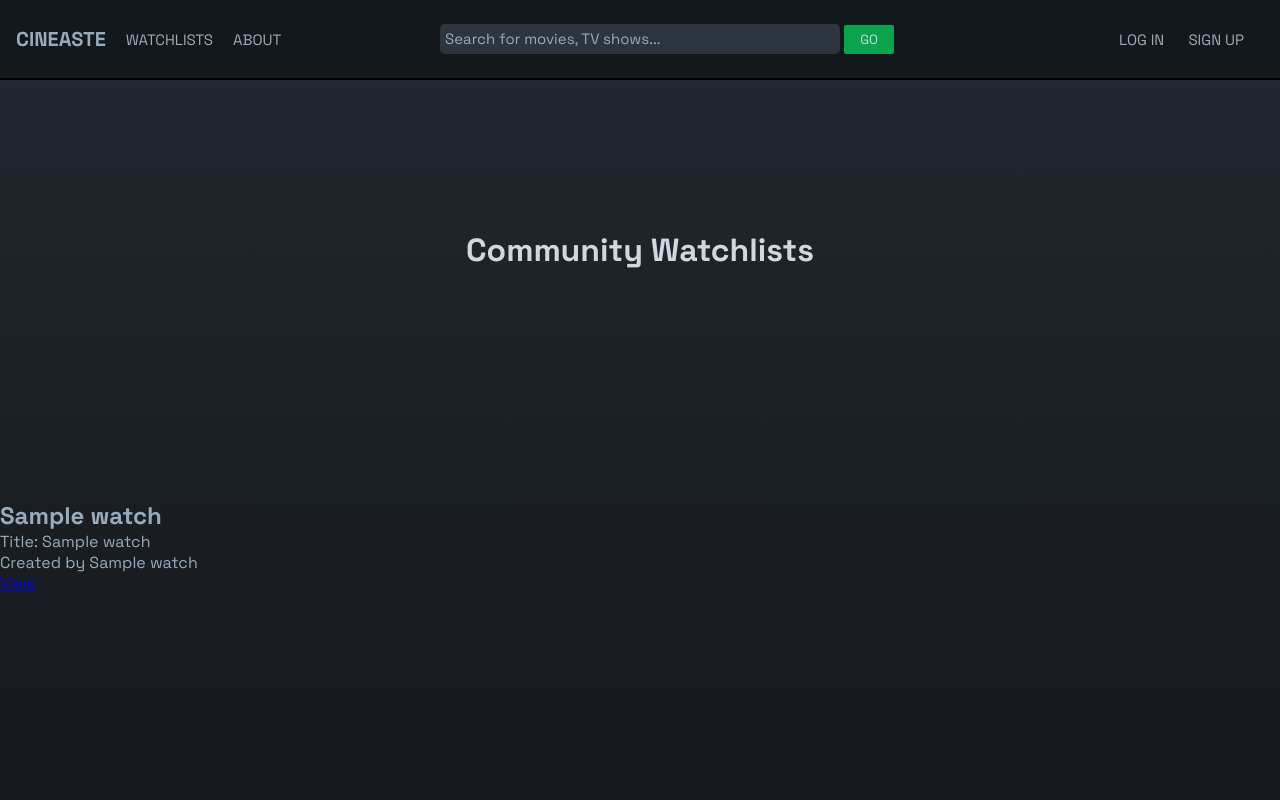
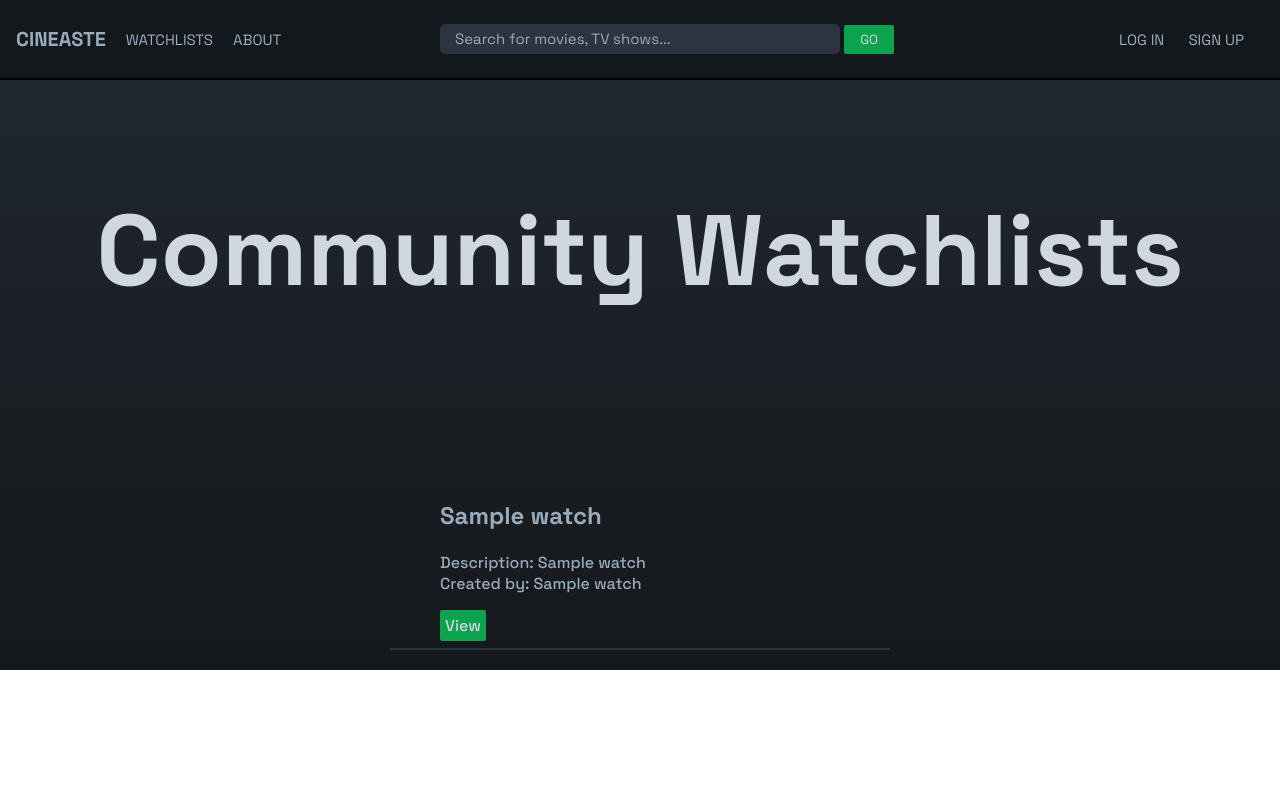
Before and after one commit to carimado/cinaeste_app, a Flask app: page /community_watchlists in a window 1280 px wide. Run offline with Flask 2, Linux system fonts and the light colour scheme; a database or web service that is not in the repository returns one stand-in record (values such as "Sample title"); some libraries are stand-ins or nearby versions.

Commit message:
update styles v3

```diff
--- a/static/styles.css
+++ b/static/styles.css
@@ -10,11 +10,11 @@
   padding: 0;
 }
 
-html {
+body {
     /* background-color: #D5D6D2; */
     background: rgb(21,24,28);
     background: linear-gradient(0deg, rgba(21,24,28,1) 0%, rgba(32,39,46,1) 89%, rgba(49,59,69,1) 100%);
-    /* background-repeat: repeat; */
+    background-repeat: no-repeat;
     background-size: cover;
     font-family: 'Space Grotesk', sans-serif;
     color: #99AABB;
@@ -77,10 +77,12 @@ html {
     border: none;
     background-color: #2C3440;
     font-family: 'Space Grotesk', sans-serif;
+    padding-left: 10px;
 }
 
 input[type=text]:focus {
     outline: 2px solid #0BA34E;
+    padding-left: 10px;
 }
 
 input[type=submit] {
@@ -135,8 +137,9 @@ input::placeholder {
 }
 
 .hc1 {
-    margin-top: 675px;
+    margin-top: 700px;
     height: auto;
+    padding: 50px;
 
 }
 
@@ -223,6 +226,7 @@ input::placeholder {
     justify-content: center;
     font-family: 'Space Grotesk', sans-serif;
     font-weight: 500;
+    margin-bottom: 100px;
 }
 
 .login p {
@@ -257,6 +261,14 @@ input, select, textarea{
     color: #D0D7DE;
 }
 
+.submit {
+    display: flex;
+    flex-direction: row;
+    align-items: center;
+    justify-content: center;
+    margin-top: 20px;
+    justify-content: end;
+}
 
 #submit-login {
     background-color: #0BA34E;
@@ -264,8 +276,6 @@ input, select, textarea{
     width: 200px;
     height: 200px;
     border-radius: 50%;
-    position: absolute;
-    left: 650px;
 }
 
 .max-text-height {
@@ -453,3 +463,31 @@ input, select, textarea{
     font-weight: 500;
     border: #2C3440 2px solid;
 }
+
+.community-watchlists-container {
+    display: flex;
+    flex-direction: column;
+    align-items: center;
+    justify-content: center;
+    font-family: 'Space Grotesk', sans-serif;
+    font-weight: 500;
+
+}
+
+.community-watchlist {
+    align-items: center;
+    justify-content: center;
+    border-bottom: #2C3440 2px solid;
+    margin-bottom: 20px;
+    width: 500px;
+    height: 150px;
+    padding-left: 50px;
+}
+
+.square-button {
+    text-decoration: none;
+    border-radius: 2px;
+    background-color: #0BA34E;
+    color: #D0D7DE;
+    padding: 5px;
+}
--- a/templates/community_watchlists.html
+++ b/templates/community_watchlists.html
@@ -8,18 +8,22 @@
 
 
     <div class="hero-container">
-        <h1>Community Watchlists</h1>
+        <h1 class="max-text-height-2">Community Watchlists</h1>
     </div>
 
+    {% for watchlist in community_watchlists %}
     <div class="community-watchlists-container">
-        {% for watchlist in community_watchlists %}
         <div class="community-watchlist">
             <h2>{{watchlist[2]}}</h2>
-            <p>Title: {{watchlist[3]}}</p>
-            <p>Created by {{watchlist[3]}}</p>
-            <a href="/community_watchlist/{{watchlist['id']}}">View</a>
-        {% endfor %}
+            <br>
+            <p>Description: {{watchlist[3]}}</p>
+            <p>Created by: {{watchlist[1]}}</p>
+            <br>
+            <a class="square-button" href="/community_watchlist/{{watchlist['id']}}">View</a>
+
+        </div>
     </div>
+    {% endfor %}
 
 
 
--- a/templates/login.html
+++ b/templates/login.html
@@ -19,7 +19,9 @@
         <br>
         <p>and my password is <input type="text" name="password" placeholder="Your Password" required></p>
         <br>
-        <input id="submit-login" type="submit" value="LOG IN">
+        <div class="submit">
+            <input id="submit-login" type="submit" value="LOG IN">
+        </div>
     </form>
 </div>
 
--- a/templates/sign_up.html
+++ b/templates/sign_up.html
@@ -28,7 +28,9 @@
         <p>I want my password to be </p>
         <br>
         <input type="text" name="password" placeholder="Password" required>
-        <input id="submit-login" type="submit" value="SIGN UP">
+        <div class="submit">
+            <input id="submit-login" type="submit" value="SIGN UP">
+        </div>
     </form>
 </div>
 
```
Also changed, not shown: README.md.
